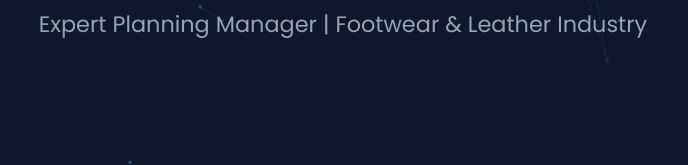
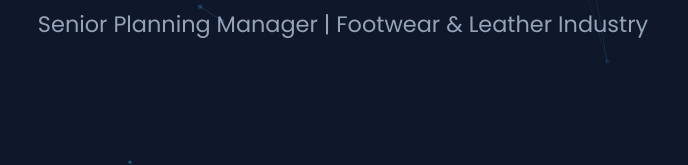
Before and after one commit to BlastMcOfficial/Portfolio-, a plain HTML site: page index.html in a window 1280 px wide. Shown: the part 358-523 px from the top of the page, 297-985 px from the left. Drawn offline with nearby package versions, Linux system fonts and the light colour scheme.

Commit message:
Update index.html

```diff
--- a/index.html
+++ b/index.html
@@ -262,7 +262,7 @@
         <div class="container">
             <div class="profile-pic-container">Photo</div>
             <h1>Shadab Ahmad</h1>
-            <p>Expert Planning Manager | Footwear & Leather Industry</p>
+            <p>Senior Planning Manager | Footwear & Leather Industry</p>
         </div>
     </header>
 
```
